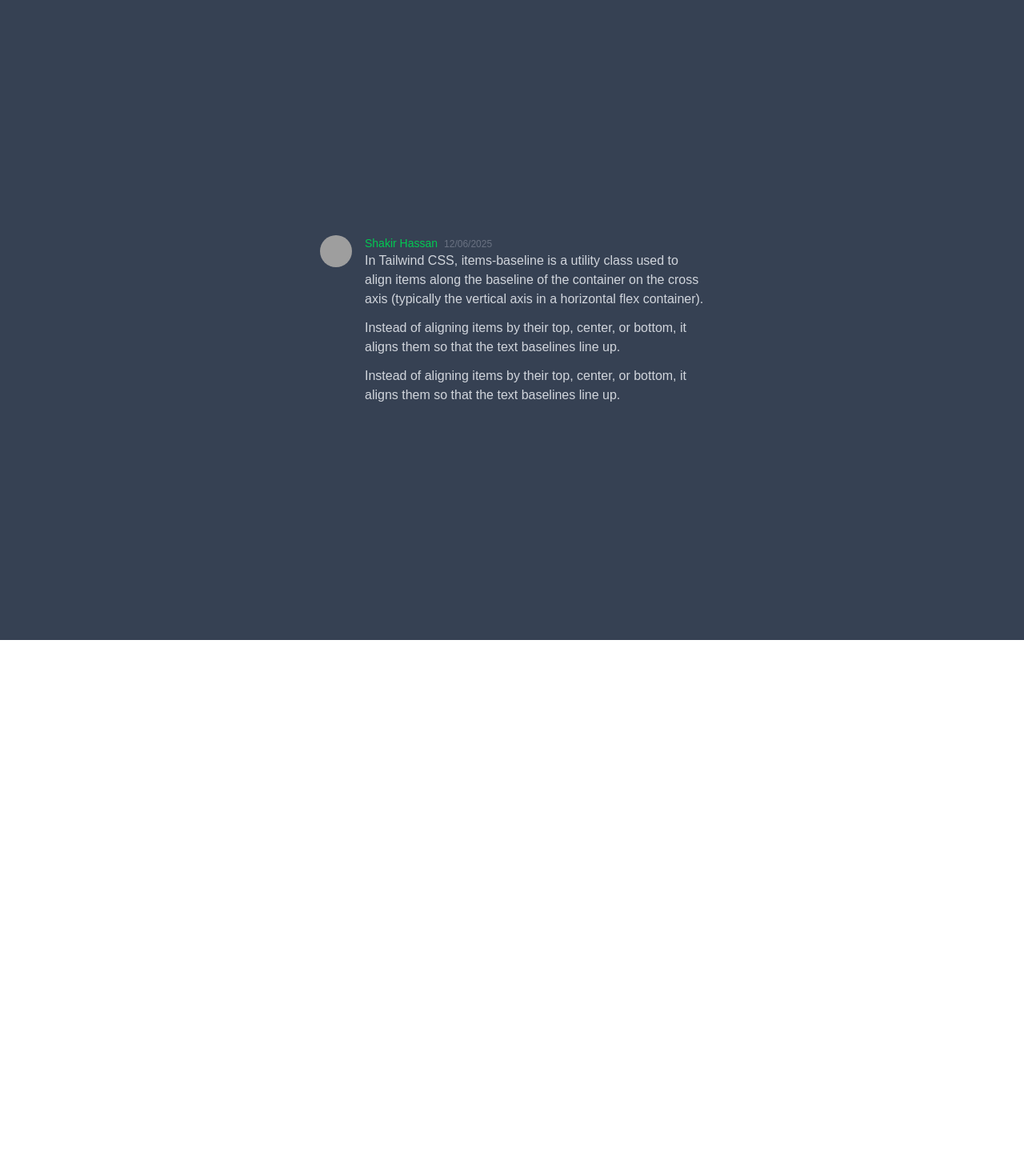
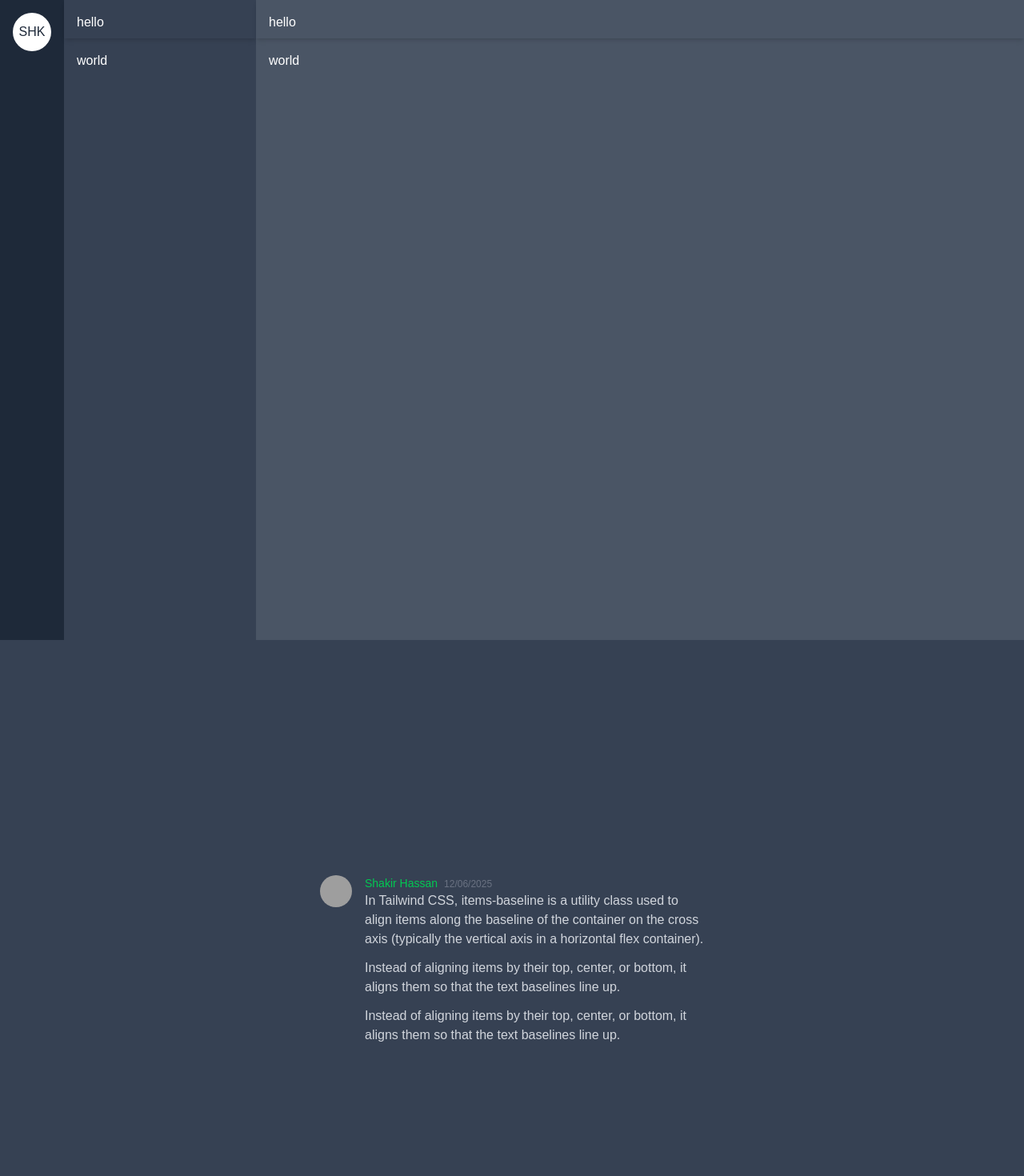
Before and after one commit to shakuisitive/discord-clone, a Next.js app: page / in a window 1280 px wide. Shown: the top 1470 px of the page at 80% size. Before the commit the page ends 800 px from the top, so only its background shows below. Built offline with nearby package versions, Linux system fonts and the light colour scheme; grey boxes are pictures that could not be loaded.

Commit message:
add basic layouts

```diff
--- /dev/null
+++ b/src/app/components/Message.tsx
@@ -0,0 +1,44 @@
+function Message() {
+  return (
+  <div className="bg-gray-700 text-white min-h-screen flex items-center justify-center">
+    <div className="max-w-lg ">
+      <div className="flex hover:bg-gray-800/30 px-4 py-1">
+        <img
+          className="w-10 h-10 rounded-full mr-4"
+          src="https://plus.unsplash.com/premium_photo-1671656349048-faa6d0e9a3a6?q=80&w=1742&auto=format&fit=crop&ixlib=rb-4.1.0&ixid=M3wxMjA3fDB8MHxwaG90by1wYWdlfHx8fGVufDB8fHx8fA%3D%3D"
+          alt="pic of a person"
+        />
+        <div>
+          <p className="flex items-baseline">
+            <span className="mr-2 text-sm text-green-500 font-medium">
+              Shakir Hassan
+            </span>
+            <span className="text-xs text-gray-500">12/06/2025</span>
+          </p>
+          <p className="text-gray-300">
+            In Tailwind CSS, items-baseline is a utility class used to align
+            items along the baseline of the container on the cross axis
+            (typically the vertical axis in a horizontal flex container).
+          </p>
+        </div>
+      </div>
+
+      <div className="mt-1 hover:bg-gray-800/30 px-4 py-1">
+        <p className="pl-14 text-gray-300 ">
+          Instead of aligning items by their top, center, or bottom, it aligns
+          them so that the text baselines line up.
+        </p>
+      </div>
+
+      <div className="mt-1 hover:bg-gray-800/30 px-4 py-1">
+        <p className="pl-14 text-gray-300">
+          Instead of aligning items by their top, center, or bottom, it aligns
+          them so that the text baselines line up.
+        </p>
+      </div>
+    </div>
+  </div>
+  )
+}
+
+export default Message
--- /dev/null
+++ b/src/app/components/Scaffolding.tsx
@@ -0,0 +1,21 @@
+
+
+function Scaffolding() {
+  return (
+    <div className="min-h-screen flex text-white">
+        <div className="bg-gray-800 p-4">
+            <div className="text-gray-800 rounded-full flex items-center justify-center w-12 h-12 bg-white">SHK</div>
+        </div>
+        <div className="flex flex-col bg-gray-700 w-60">
+            <div className="h-12 p-4 shadow-md">hello</div>
+            <div className="flex-1 p-4">world</div>
+        </div>
+        <div className="bg-gray-600 flex-1">
+            <div className="h-12 p-4 shadow-md">hello</div>
+            <div className="flex-1 p-4">world</div>
+        </div>
+    </div>
+  )
+}
+
+export default Scaffolding
--- a/src/app/page.tsx
+++ b/src/app/page.tsx
@@ -1,44 +1,13 @@
+import Message from "./components/Message";
+import Scaffolding from "./components/Scaffolding";
+
 function Homepage() {
-  return (
-    <div className="bg-gray-700 text-white min-h-screen flex items-center justify-center">
-      <div className="max-w-lg ">
-        <div className="flex hover:bg-gray-800/30 px-4 py-1">
-          <img
-            className="w-10 h-10 rounded-full mr-4"
-            src="https://plus.unsplash.com/premium_photo-1671656349048-faa6d0e9a3a6?q=80&w=1742&auto=format&fit=crop&ixlib=rb-4.1.0&ixid=M3wxMjA3fDB8MHxwaG90by1wYWdlfHx8fGVufDB8fHx8fA%3D%3D"
-            alt="pic of a person"
-          />
-          <div>
-            <p className="flex items-baseline">
-              <span className="mr-2 text-sm text-green-500 font-medium">
-                Shakir Hassan
-              </span>
-              <span className="text-xs text-gray-500">12/06/2025</span>
-            </p>
-            <p className="text-gray-300">
-              In Tailwind CSS, items-baseline is a utility class used to align
-              items along the baseline of the container on the cross axis
-              (typically the vertical axis in a horizontal flex container).
-            </p>
-          </div>
-        </div>
 
-        <div className="mt-1 hover:bg-gray-800/30 px-4 py-1">
-          <p className="pl-14 text-gray-300 ">
-            Instead of aligning items by their top, center, or bottom, it aligns
-            them so that the text baselines line up.
-          </p>
-        </div>
-
-        <div className="mt-1 hover:bg-gray-800/30 px-4 py-1">
-          <p className="pl-14 text-gray-300">
-            Instead of aligning items by their top, center, or bottom, it aligns
-            them so that the text baselines line up.
-          </p>
-        </div>
-      </div>
-    </div>
-  );
+  return <div>
+    <Scaffolding/>
+    <Message/>
+    <hr/>
+  </div>
 }
 
 export default Homepage;
```
